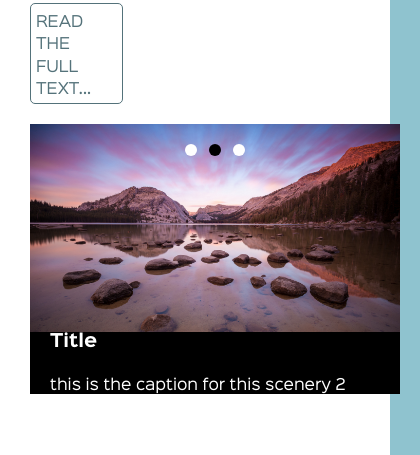
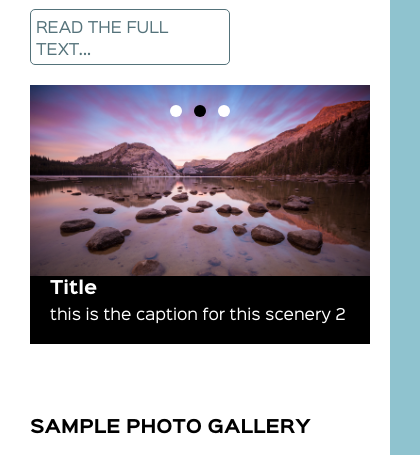
Before and after one commit to SravaniMalekar/Sample_Website, a plain HTML site: page index.html in a window 390 px wide. Shown: the part 1124-1579 px from the top of the page, 420 px wide, since content can reach past the window. Drawn offline with Linux system fonts and the light colour scheme; files whose address does not match are found by name.

Commit message:
Update layout2.css

```diff
--- a/CSS/layout2.css
+++ b/CSS/layout2.css
@@ -83,6 +83,7 @@
 html {
   background-color: #8fc3cf;
   line-height: 1.5;
+  width: 100%;
 }
 
 body {
@@ -123,6 +124,8 @@ header p {
   .container {
     padding-right: 20px;
     padding-left: 20px;
+    box-sizing: border-box;
+    margin-right: 30px;
   }
 }
 
@@ -187,6 +190,9 @@ header p {
 @media screen and (max-width: 480px) {
   .hide-small {
     display: none;
+  }
+  .sidebar{
+    margin-right: -40px;
   }
 }
 footer {
@@ -281,6 +287,7 @@ footer {
   margin-top: 20px;
   background-repeat: no-repeat;
   text-align: center;
+  margin-bottom: 20px;
 }
 
 .imagebunny p {
@@ -534,16 +541,21 @@ img {
   background-color: rgba(0, 0, 0, 0.7);
   color: #ffffff;
   width: 100%;
-  padding: 0 20px;
+  padding: 20px 20px;
   bottom: 0;
-  margin: 0;
   box-sizing: border-box;
 }
 
 .slide-text p {
   text-indent: 0;
+  margin:0;
 }
 
+
+.slide-text h3 {
+  text-indent: 0;
+  margin:0;
+}
 @media screen and (max-width: 767px) {
   .slide-text {
     position: static;
@@ -602,7 +614,7 @@ img {
 
 .button {
   margin-left: 30px;
-  padding: 10px 20px;
+  padding: 5px 5px;
   border-radius: 5px;
   background-color: rgba(66, 110, 231, 0.336);
   color: #ffffff;
@@ -643,7 +655,7 @@ img {
   color: #54727a;
   text-transform: uppercase;
   border-radius: 5px;
-  width: 25%;
+  width: 200px;
   padding: 5px;
   box-sizing: border-box;
   margin-bottom: 20px;
```
